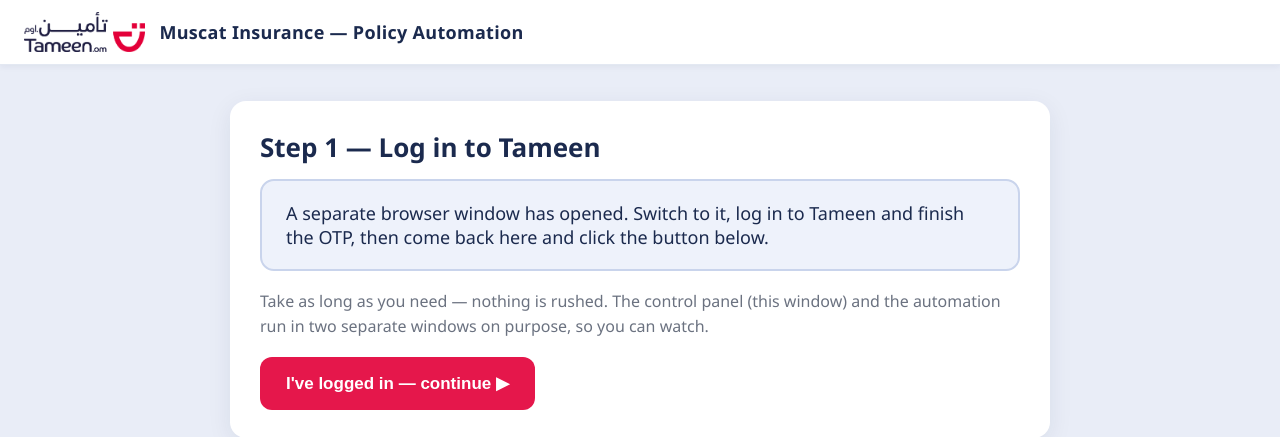
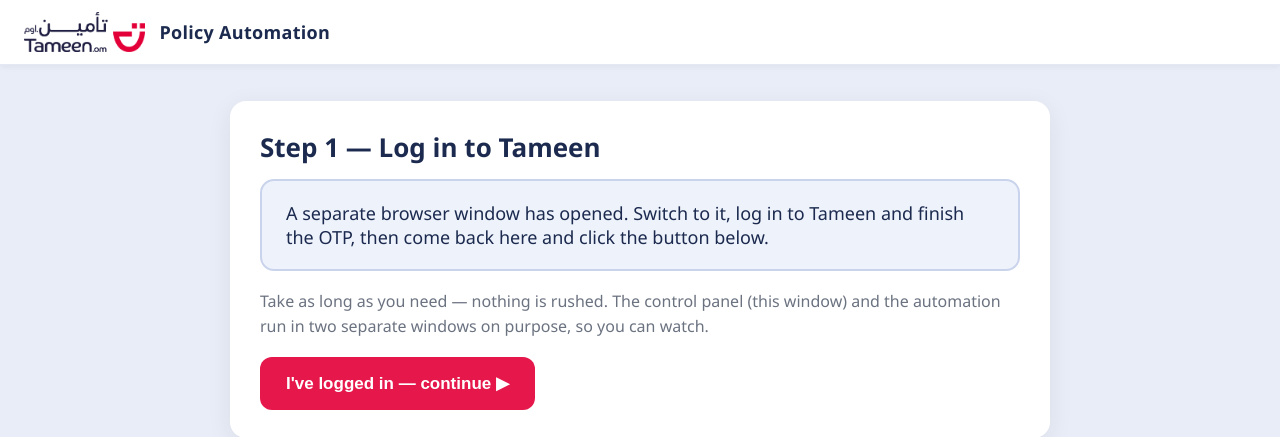
Before and after one commit to Adiiiiiiiiiiithegoat/insurance-automation, a Flask app: page / in a window 1280 px wide. Shown: the top 437 px of the page. Run offline with Flask 3, Linux system fonts and the light colour scheme.

Commit message:
Simplify web UI heading to Policy Automation

```diff
--- a/templates/base.html
+++ b/templates/base.html
@@ -3,7 +3,7 @@
 <head>
   <meta charset="utf-8">
   <meta name="viewport" content="width=device-width, initial-scale=1">
-  <title>{% block title %}Muscat Insurance — Automation{% endblock %}</title>
+  <title>{% block title %}Policy Automation{% endblock %}</title>
   <style>
     /* Palette from ui_assets/BRAND.md */
     :root{
@@ -111,7 +111,7 @@
   <header>
     <img src="{{ url_for('static', filename='logo.png') }}" alt="logo"
          onerror="this.style.display='none'">
-    <span class="title">Muscat Insurance — Policy Automation</span>
+    <span class="title">Policy Automation</span>
   </header>
   <main class="{% block main_class %}{% endblock %}">
     {% block content %}{% endblock %}
```
